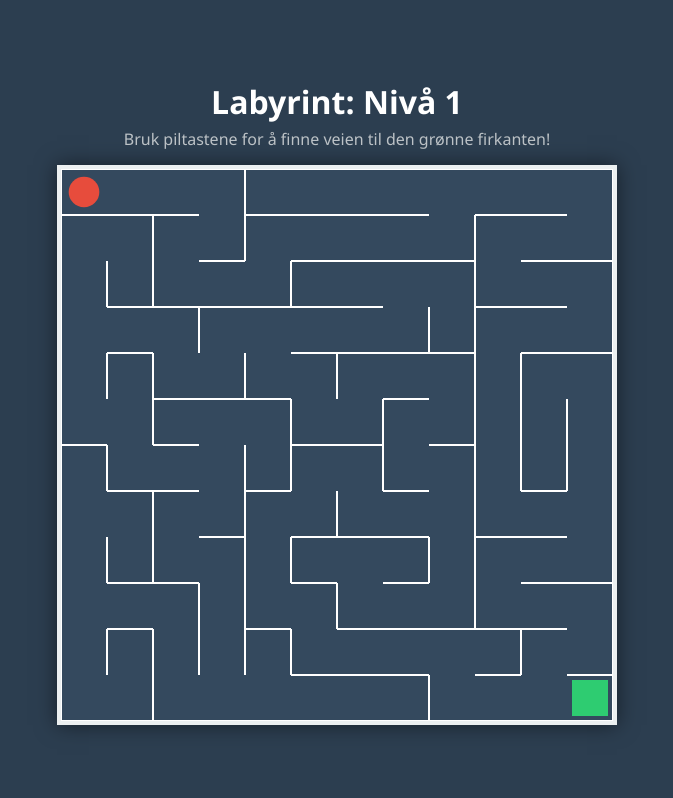
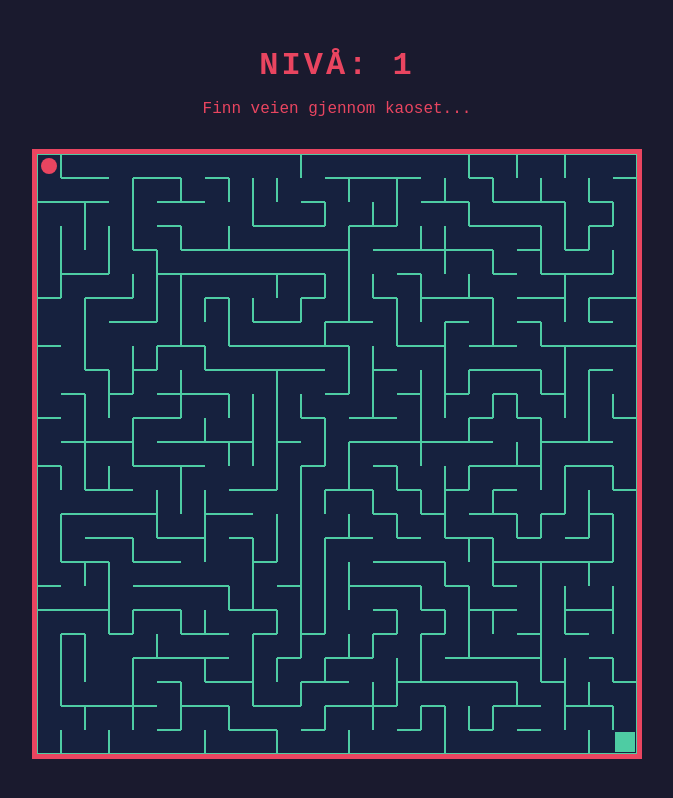
Before and after one commit to ajdi-bro/Labyrint, a plain HTML site: page index.html in a window 1280 px wide. Shown: the whole page, without its empty margins (303-976 px from the left). Drawn offline with Linux system fonts and the light colour scheme.

Commit message:
Update #2 index.html

```diff
--- a/index.html
+++ b/index.html
@@ -3,7 +3,7 @@
 <head>
     <meta charset="UTF-8">
     <meta name="viewport" content="width=device-width, initial-scale=1.0">
-    <title>Labyrint Utfordring</title>
+    <title>Umulig Labyrint</title>
     <style>
         body {
             display: flex;
@@ -12,49 +12,44 @@
             justify-content: center;
             height: 100vh;
             margin: 0;
-            background-color: #2c3e50;
-            color: white;
-            font-family: 'Segoe UI', Tahoma, Geneva, Verdana, sans-serif;
+            background-color: #1a1a2e;
+            color: #e94560;
+            font-family: 'Courier New', Courier, monospace;
             overflow: hidden;
         }
 
         #ui {
-            margin-bottom: 10px;
+            margin-bottom: 15px;
             text-align: center;
         }
 
         canvas {
-            border: 4px solid #ecf0f1;
-            box-shadow: 0 0 20px rgba(0,0,0,0.5);
-            background-color: #34495e;
+            border: 5px solid #e94560;
+            background-color: #16213e;
+            image-rendering: pixelated;
         }
 
-        h1 { margin: 5px; }
-        p { margin: 5px; color: #bdc3c7; }
+        h1 { margin: 5px; text-transform: uppercase; letter-spacing: 3px; }
 
-        /* Konfetti-effekt */
         .confetti {
             position: absolute;
-            width: 10px;
-            height: 10px;
-            background-color: #f00;
+            width: 8px;
+            height: 8px;
             top: -10px;
             z-index: 100;
             animation: fall linear forwards;
         }
 
         @keyframes fall {
-            to {
-                transform: translateY(100vh) rotate(360deg);
-            }
+            to { transform: translateY(100vh) rotate(720deg); }
         }
     </style>
 </head>
 <body>
 
     <div id="ui">
-        <h1>Labyrint: Nivå <span id="level">1</span></h1>
-        <p>Bruk piltastene for å finne veien til den grønne firkanten!</p>
+        <h1>Nivå: <span id="level">1</span></h1>
+        <p>Finn veien gjennom kaoset...</p>
     </div>
 
     <canvas id="mazeCanvas"></canvas>
@@ -65,20 +60,17 @@
         const levelDisplay = document.getElementById('level');
 
         let level = 1;
-        let cols, rows;
-        let cellSize;
+        let cols, rows, cellSize;
         let grid = [];
-        let stack = [];
         let player = { x: 0, y: 0 };
-        let path = [{ x: 0, y: 0 }]; // Logg over hvor spilleren har vært
+        let path = [{ x: 0, y: 0 }];
 
         function setup() {
-            // Øk vanskelighetsgrad ved å legge til flere ruter
-            cols = 10 + (level * 2);
-            rows = 10 + (level * 2);
+            // Starter mye vanskeligere (25x25) og øker raskt
+            cols = 20 + (level * 5);
+            rows = 20 + (level * 5);
 
-            // Tilpass cellestørrelse så den får plass på skjermen
-            const maxSize = Math.min(window.innerWidth * 0.8, window.innerHeight * 0.7);
+            const maxSize = Math.min(window.innerWidth * 0.9, window.innerHeight * 0.75);
             cellSize = Math.floor(maxSize / cols);
 
             canvas.width = cols * cellSize;
@@ -91,7 +83,7 @@
                 }
             }
 
-            generateMaze();
+            generateComplexMaze();
             player = { x: 0, y: 0 };
             path = [{ x: 0, y: 0 }];
             draw();
@@ -101,7 +93,7 @@
             constructor(x, y) {
                 this.x = x;
                 this.y = y;
-                this.walls = [true, true, true, true]; // Topp, Høyre, Bunn, Venstre
+                this.walls = [true, true, true, true];
                 this.visited = false;
             }
 
@@ -109,29 +101,54 @@
                 if (x < 0 || y < 0 || x > cols - 1 || y > rows - 1) return -1;
                 return x + y * cols;
             }
+        }
 
-            checkNeighbors() {
-                let neighbors = [];
-                let top = grid[this.index(this.x, this.y - 1)];
-                let right = grid[this.index(this.x + 1, this.y)];
-                let bottom = grid[this.index(this.x, this.y + 1)];
-                let left = grid[this.index(this.x - 1, this.y)];
+        function generateComplexMaze() {
+            // 1. Standard DFS for å sikre at den ER løselig
+            let current = grid[0];
+            current.visited = true;
+            let stack = [current];
 
-                if (top && !top.visited) neighbors.push(top);
-                if (right && !right.visited) neighbors.push(right);
-                if (bottom && !bottom.visited) neighbors.push(bottom);
-                if (left && !left.visited) neighbors.push(left);
+            while (stack.length > 0) {
+                let next = getUnvisitedNeighbor(current);
+                if (next) {
+                    next.visited = true;
+                    stack.push(current);
+                    removeWallsBetween(current, next);
+                    current = next;
+                } else {
+                    current = stack.pop();
+                }
+            }
 
-                if (neighbors.length > 0) {
-                    let r = Math.floor(Math.random() * neighbors.length);
-                    return neighbors[r];
-                } else {
-                    return undefined;
+            // 2. GJØR DEN VANSKELIG: Fjern tilfeldige vegger for å lage "falske veier" og løkker
+            // Dette gjør at det ikke lenger bare er én vei, men et nettverk av veier.
+            for (let i = 0; i < (cols * rows) * 0.15; i++) {
+                let randomCell = grid[Math.floor(Math.random() * grid.length)];
+                let randomWall = Math.floor(Math.random() * 4);
+
+                // Unngå å fjerne yttervegger
+                if (randomWall === 0 && randomCell.y > 0) {
+                    let neighbor = grid[randomCell.index(randomCell.x, randomCell.y - 1)];
+                    removeWallsBetween(randomCell, neighbor);
+                } else if (randomWall === 1 && randomCell.x < cols - 1) {
+                    let neighbor = grid[randomCell.index(randomCell.x + 1, randomCell.y)];
+                    removeWallsBetween(randomCell, neighbor);
                 }
             }
         }
 
-        function removeWalls(a, b) {
+        function getUnvisitedNeighbor(cell) {
+            let neighbors = [];
+            let idx = cell.index(cell.x, cell.y - 1); if (idx !== -1 && !grid[idx].visited) neighbors.push(grid[idx]);
+            idx = cell.index(cell.x + 1, cell.y); if (idx !== -1 && !grid[idx].visited) neighbors.push(grid[idx]);
+            idx = cell.index(cell.x, cell.y + 1); if (idx !== -1 && !grid[idx].visited) neighbors.push(grid[idx]);
+            idx = cell.index(cell.x - 1, cell.y); if (idx !== -1 && !grid[idx].visited) neighbors.push(grid[idx]);
+
+            return neighbors.length > 0 ? neighbors[Math.floor(Math.random() * neighbors.length)] : undefined;
+        }
+
+        function removeWallsBetween(a, b) {
             let x = a.x - b.x;
             if (x === -1) { a.walls[1] = false; b.walls[3] = false; }
             else if (x === 1) { a.walls[3] = false; b.walls[1] = false; }
@@ -140,61 +157,46 @@
             else if (y === 1) { a.walls[0] = false; b.walls[2] = false; }
         }
 
-        function generateMaze() {
-            let current = grid[0];
-            current.visited = true;
-            stack = [current];
+        function draw() {
+            ctx.fillStyle = "#16213e";
+            ctx.fillRect(0, 0, canvas.width, canvas.height);
 
-            while (stack.length > 0) {
-                let next = current.checkNeighbors();
-                if (next) {
-                    next.visited = true;
-                    stack.push(current);
-                    removeWalls(current, next);
-                    current = next;
-                } else {
-                    current = stack.pop();
-                }
-            }
-        }
-
-        function draw() {
-            ctx.clearRect(0, 0, canvas.width, canvas.height);
-
-            // Tegn labyrint-vegger
-            ctx.strokeStyle = "white";
+            ctx.strokeStyle = "#4ecca3";
             ctx.lineWidth = 2;
             for (let cell of grid) {
                 let x = cell.x * cellSize;
                 let y = cell.y * cellSize;
-                if (cell.walls[0]) ctx.strokeRect(x, y, cellSize, 0); // Topp
-                if (cell.walls[1]) ctx.strokeRect(x + cellSize, y, 0, cellSize); // Høyre
-                if (cell.walls[2]) ctx.strokeRect(x, y + cellSize, cellSize, 0); // Bunn
-                if (cell.walls[3]) ctx.strokeRect(x, y, 0, cellSize); // Venstre
+                if (cell.walls[0]) { ctx.beginPath(); ctx.moveTo(x, y); ctx.lineTo(x + cellSize, y); ctx.stroke(); }
+                if (cell.walls[1]) { ctx.beginPath(); ctx.moveTo(x + cellSize, y); ctx.lineTo(x + cellSize, y + cellSize); ctx.stroke(); }
+                if (cell.walls[2]) { ctx.beginPath(); ctx.moveTo(x, y + cellSize); ctx.lineTo(x + cellSize, y + cellSize); ctx.stroke(); }
+                if (cell.walls[3]) { ctx.beginPath(); ctx.moveTo(x, y); ctx.lineTo(x, y + cellSize); ctx.stroke(); }
             }
 
-            // Tegn mål (grønn firkant nederst til høyre)
-            ctx.fillStyle = "#2ecc71";
-            ctx.fillRect((cols - 1) * cellSize + 5, (rows - 1) * cellSize + 5, cellSize - 10, cellSize - 10);
+            // Mål
+            ctx.fillStyle = "#4ecca3";
+            ctx.fillRect((cols - 1) * cellSize + 2, (rows - 1) * cellSize + 2, cellSize - 4, cellSize - 4);
 
-            // Tegn stien spilleren har laget
-            ctx.strokeStyle = "#e74c3c";
-            ctx.lineWidth = 4;
+            // Spillersti
+            ctx.strokeStyle = "#e94560";
+            ctx.lineWidth = Math.max(1, cellSize / 4);
             ctx.beginPath();
-            ctx.moveTo(cellSize / 2, cellSize / 2);
-            for (let p of path) {
-                ctx.lineTo(p.x * cellSize + cellSize / 2, p.y * cellSize + cellSize / 2);
+            ctx.moveTo(path[0].x * cellSize + cellSize / 2, path[0].y * cellSize + cellSize / 2);
+            for (let i = 1; i < path.length; i++) {
+                ctx.lineTo(path[i].x * cellSize + cellSize / 2, path[i].y * cellSize + cellSize / 2);
             }
             ctx.stroke();
 
-            // Tegn spilleren (rød prikk)
-            ctx.fillStyle = "#e74c3c";
+            // Spiller (Rød dott)
+            ctx.fillStyle = "#e94560";
             ctx.beginPath();
             ctx.arc(player.x * cellSize + cellSize / 2, player.y * cellSize + cellSize / 2, cellSize / 3, 0, Math.PI * 2);
             ctx.fill();
         }
 
         window.addEventListener('keydown', (e) => {
+            if (!['ArrowUp', 'ArrowDown', 'ArrowLeft', 'ArrowRight'].includes(e.key)) return;
+            e.preventDefault();
+
             let currentCell = grid[player.x + player.y * cols];
             let nextX = player.x;
             let nextY = player.y;
@@ -205,24 +207,17 @@
             else if (e.key === 'ArrowDown') { nextY++; wallIndex = 2; }
             else if (e.key === 'ArrowLeft') { nextX--; wallIndex = 3; }
 
-            // Sjekk om trekket er lovlig (ingen vegg)
             if (wallIndex !== undefined && !currentCell.walls[wallIndex]) {
-
-                // Sjekk om vi går tilbake i stien
                 if (path.length > 1 && nextX === path[path.length - 2].x && nextY === path[path.length - 2].y) {
-                    path.pop(); // Slett streken
+                    path.pop();
                 } else {
-                    path.push({ x: nextX, y: nextY }); // Legg til ny strek
+                    path.push({ x: nextX, y: nextY });
                 }
-
                 player.x = nextX;
                 player.y = nextY;
                 draw();
 
-                // Sjekk seier
-                if (player.x === cols - 1 && player.y === rows - 1) {
-                    win();
-                }
+                if (player.x === cols - 1 && player.y === rows - 1) win();
             }
         });
 
@@ -230,22 +225,18 @@
             createConfetti();
             level++;
             levelDisplay.innerText = level;
-            setTimeout(() => {
-                setup();
-            }, 1000);
+            setTimeout(setup, 1000);
         }
 
         function createConfetti() {
-            for (let i = 0; i < 50; i++) {
+            for (let i = 0; i < 100; i++) {
                 const confetti = document.createElement('div');
                 confetti.classList.add('confetti');
                 confetti.style.left = Math.random() * 100 + 'vw';
                 confetti.style.backgroundColor = `hsl(${Math.random() * 360}, 100%, 50%)`;
-                confetti.style.animationDuration = (Math.random() * 2 + 1) + 's';
-                confetti.style.opacity = Math.random();
+                confetti.style.animationDuration = (Math.random() * 3 + 2) + 's';
                 document.body.appendChild(confetti);
-
-                setTimeout(() => confetti.remove(), 3000);
+                setTimeout(() => confetti.remove(), 4000);
             }
         }
 
```
